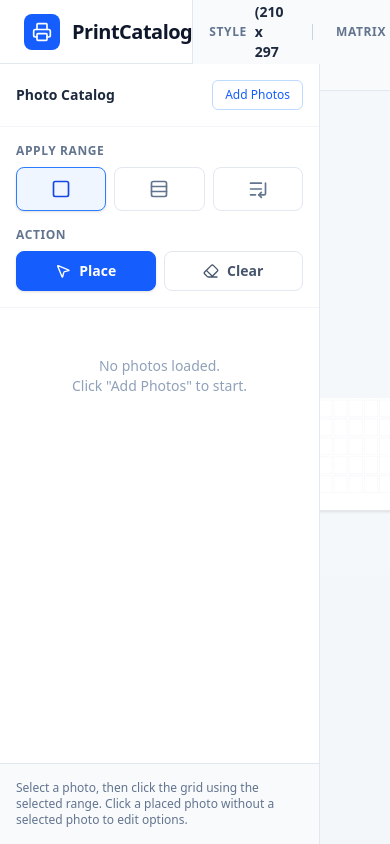
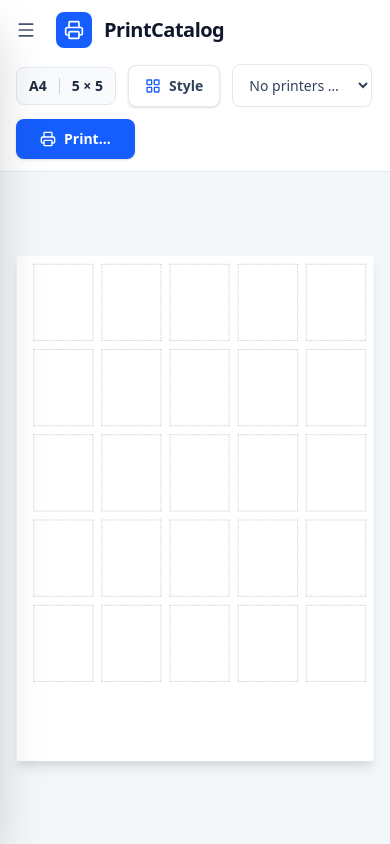
Before and after one commit to GargAvinash/PrintCatalog, a React (Vite) app: page / in a window 390 px wide. Built offline with nearby package versions, Linux system fonts and the light colour scheme.

Commit message:
fix: make main layout responsive on smaller windows (fixes #3)

```diff
--- a/src/App.tsx
+++ b/src/App.tsx
@@ -18,7 +18,8 @@ import {
   MousePointer2,
   Square,
   Rows3,
-  ListEnd
+  ListEnd,
+  Menu
 } from 'lucide-react';
 import { motion, AnimatePresence } from 'motion/react';
 import { invoke } from '@tauri-apps/api/core';
@@ -292,6 +293,8 @@ export default function App() {
   const [selectedPrinter, setSelectedPrinter] = useState<string>('');
   const [isPrinting, setIsPrinting] = useState(false);
   const [printStatus, setPrintStatus] = useState<{type: 'success' | 'error'; message: string} | null>(null);
+
+  const [isSidebarOpen, setIsSidebarOpen] = useState(false);
 
   // Fetch printers on mount
   useEffect(() => {
@@ -584,7 +587,7 @@ export default function App() {
         availableHeight / pageHeightPx
       );
 
-      setPreviewScale(Math.max(0.1, nextScale));
+      setPreviewScale(Math.max(0.35, nextScale));
     };
 
     updateScale();
@@ -603,8 +606,14 @@ export default function App() {
     <div className="flex flex-col h-screen bg-slate-50 font-sans overflow-hidden select-none text-slate-800">
 
       {/* Top Toolbar */}
-      <header className="h-16 bg-white border-b border-slate-200 flex items-center justify-between px-6 shrink-0 print:hidden z-10">
+      <header className="min-h-[4rem] py-3 bg-white border-b border-slate-200 flex flex-wrap items-center justify-between px-4 lg:px-6 gap-4 shrink-0 print:hidden z-10">
         <div className="flex items-center gap-3">
+          <button
+            className="lg:hidden p-2 -ml-2 text-slate-600 hover:bg-slate-100 rounded-lg transition"
+            onClick={() => setIsSidebarOpen(true)}
+          >
+            <Menu className="w-5 h-5" />
+          </button>
           <div className="bg-blue-600 p-2 rounded-lg">
             <Printer className="w-5 h-5 text-white" />
           </div>
@@ -613,15 +622,15 @@ export default function App() {
           </h1>
         </div>
 
-        <div className="flex items-center gap-4">
-          <div className="px-4 py-2 border border-slate-200 rounded-lg flex items-center gap-6 bg-slate-50">
+        <div className="flex items-center gap-3 lg:gap-4 flex-wrap">
+          <div className="px-3 lg:px-4 py-2 border border-slate-200 rounded-lg flex items-center gap-3 lg:gap-6 bg-slate-50">
             <div className="flex items-center gap-2">
-              <span className="text-xs font-semibold text-slate-500 uppercase tracking-wider">Style</span>
-               <span className="text-sm font-semibold text-slate-800">{state.grid.pageName || 'A4'} ({state.grid.pageWidth || 210} x {state.grid.pageHeight || 297} mm)</span>
+              <span className="hidden sm:inline-block text-xs font-semibold text-slate-500 uppercase tracking-wider">Style</span>
+               <span className="text-sm font-semibold text-slate-800 truncate max-w-[120px] lg:max-w-none">{state.grid.pageName || 'A4'} <span className="hidden lg:inline">({state.grid.pageWidth || 210} x {state.grid.pageHeight || 297} mm)</span></span>
             </div>
             <div className="w-px h-4 bg-slate-300" />
             <div className="flex items-center gap-2">
-              <span className="text-xs font-semibold text-slate-500 uppercase tracking-wider">Matrix</span>
+              <span className="hidden sm:inline-block text-xs font-semibold text-slate-500 uppercase tracking-wider">Matrix</span>
                <span className="text-sm font-semibold text-slate-800">{state.grid.rows} × {state.grid.cols}</span>
             </div>
           </div>
@@ -631,16 +640,16 @@ export default function App() {
               setDraftGrid({...state.grid});
               setIsPaperStyleOpen(true);
             }}
-            className="flex items-center gap-2 px-5 py-2.5 bg-white border border-slate-200 hover:border-slate-300 hover:bg-slate-50 rounded-lg text-sm font-semibold text-slate-700 transition shadow-sm"
+            className="flex items-center gap-2 px-4 py-2.5 bg-white border border-slate-200 hover:border-slate-300 hover:bg-slate-50 rounded-lg text-sm font-semibold text-slate-700 transition shadow-sm"
           >
-            <LayoutGrid className="w-4 h-4 text-blue-600" /> Paper Style
+            <LayoutGrid className="w-4 h-4 text-blue-600" /> <span className="hidden sm:inline">Paper Style</span><span className="sm:hidden">Style</span>
           </button>
 
           {/* Printer selector */}
           <select
             value={selectedPrinter}
             onChange={e => setSelectedPrinter(e.target.value)}
-            className="px-3 py-2.5 border border-slate-200 rounded-lg text-sm font-medium text-slate-700 bg-white focus:outline-none focus:ring-2 focus:ring-blue-500/20 focus:border-blue-500 max-w-[200px] truncate"
+            className="px-3 py-2.5 border border-slate-200 rounded-lg text-sm font-medium text-slate-700 bg-white focus:outline-none focus:ring-2 focus:ring-blue-500/20 focus:border-blue-500 max-w-[140px] lg:max-w-[200px] truncate"
           >
             {printers.length === 0 && <option value="">No printers found</option>}
             {printers.map(p => (
@@ -669,8 +678,21 @@ export default function App() {
       {/* Main Workspace */}
       <div className="flex-1 flex overflow-hidden">
 
+        {/* Overlay backdrop for mobile sidebar */}
+        {isSidebarOpen && (
+          <div
+            className="fixed inset-0 bg-slate-900/40 backdrop-blur-sm z-30 lg:hidden"
+            onClick={() => setIsSidebarOpen(false)}
+          />
+        )}
+
         {/* Left Sidebar - Photo Catalog */}
-        <aside className="w-80 bg-white border-r border-slate-200 flex flex-col shrink-0 print:hidden z-10">
+        <aside className={`
+          fixed inset-y-0 left-0 z-40 bg-white border-r border-slate-200 flex flex-col w-80 h-full shrink-0 print:hidden shadow-2xl lg:shadow-none
+          transform transition-transform duration-300 ease-in-out
+          lg:static lg:translate-x-0
+          ${isSidebarOpen ? 'translate-x-0' : '-translate-x-full'}
+        `}>
           <div className="p-4 border-b border-slate-100 flex justify-between items-center">
              <div className="text-sm font-semibold text-slate-800">Photo Catalog</div>
              <button
@@ -797,7 +819,7 @@ export default function App() {
         </aside>
 
         {/* Canvas Area */}
-        <main ref={previewAreaRef} className="flex-1 overflow-auto p-8 bg-slate-100/50 print:p-0 print:bg-white relative custom-scrollbar">
+        <main ref={previewAreaRef} className="flex-1 overflow-auto p-4 lg:p-8 bg-slate-100/50 print:p-0 print:bg-white relative custom-scrollbar">
           <div className="min-h-full min-w-full flex items-center justify-center print:block">
             <div
               className="preview-scale-shell transition-all duration-300 print:w-auto print:h-auto"
```
